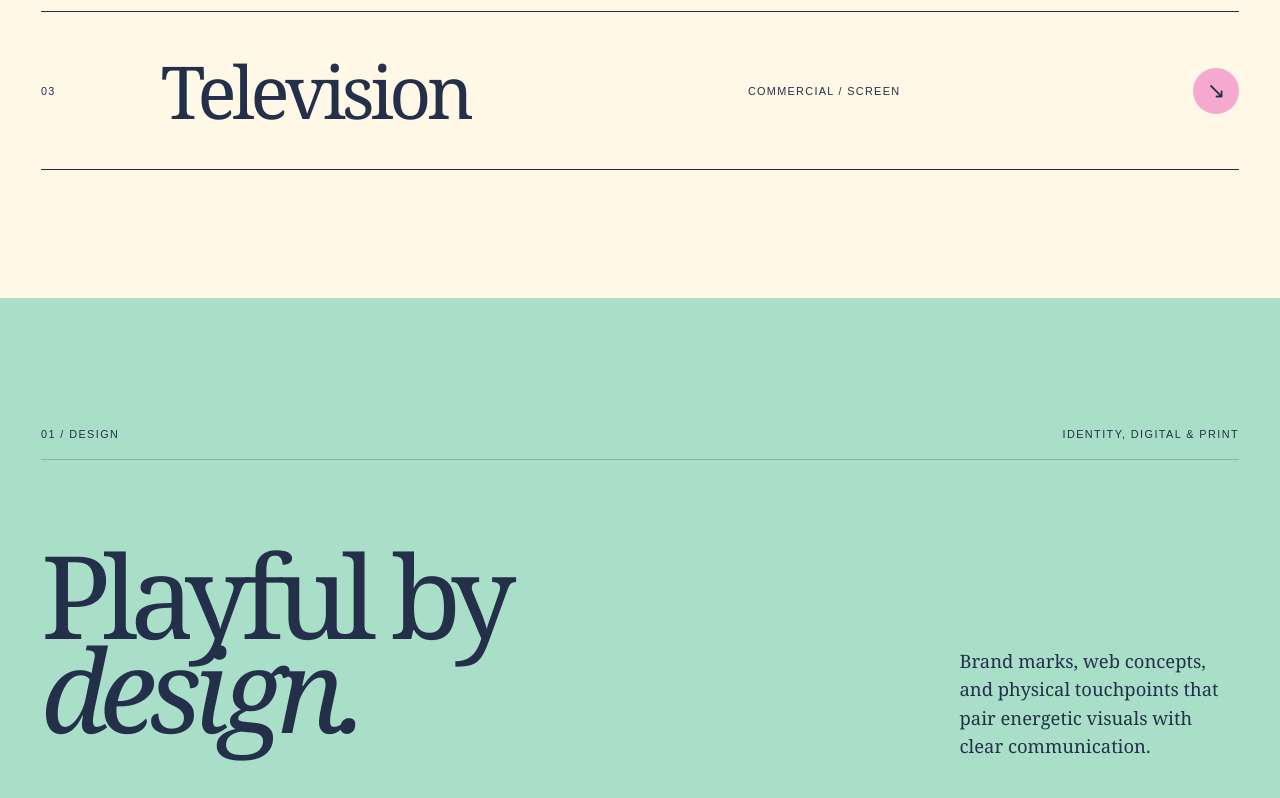
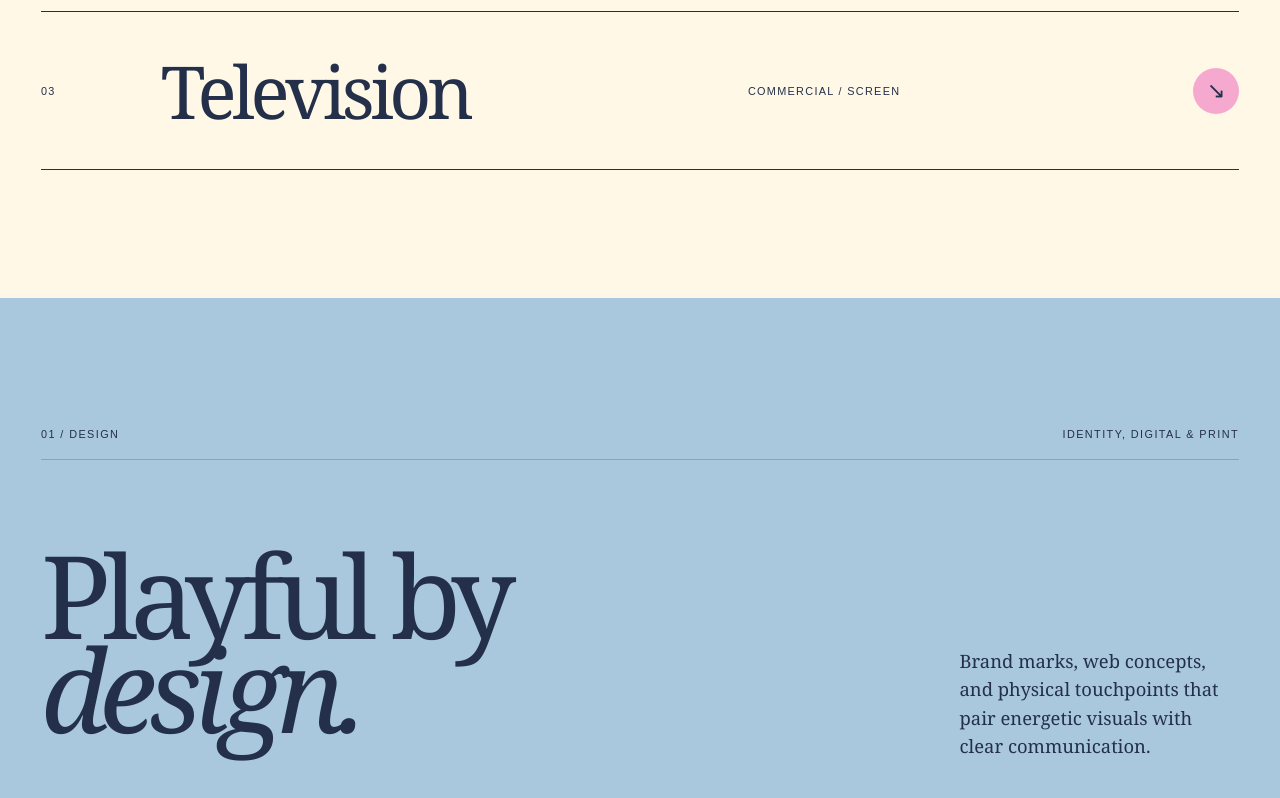
Before and after one commit to alexandraenck/alexandraenck.github.io, a Next.js app: page / in a window 1280 px wide. Shown: the part 1467-2265 px from the top of the page. Built offline with nearby package versions, Linux system fonts and the light colour scheme.

Commit message:
Use soft blue for design section

```diff
--- a/app/globals.css
+++ b/app/globals.css
@@ -6,6 +6,7 @@
   --cobalt: #4156c7;
   --lilac: #c9bbff;
   --mint: #a9dec9;
+  --sky: #a9c8de;
   --pink: #f5a9cf;
   --teal: #287c78;
   --line: rgba(36, 48, 74, 0.24);
@@ -176,7 +177,7 @@ em { font-weight: 400; }
 .design-intro p, .knitwear-intro p, .tv-grid p, .about-grid p { font-family: Georgia, "Times New Roman", serif; font-size: 1.15rem; line-height: 1.55; max-width: 31rem; }
 figcaption { font-size: .65rem; letter-spacing: .12em; margin-top: .7rem; text-transform: uppercase; }
 
-.design-section { background: var(--mint); color: var(--ink); }
+.design-section { background: var(--sky); color: var(--ink); }
 .design-section .project-kicker.light { border-color: var(--line); }
 .design-intro { align-items: end; display: grid; gap: 5rem; grid-template-columns: 1.5fr .5fr; margin: 4rem 0 8rem; }
 .design-grid { display: grid; gap: 7rem 2.5vw; grid-template-columns: repeat(12, 1fr); }
```
